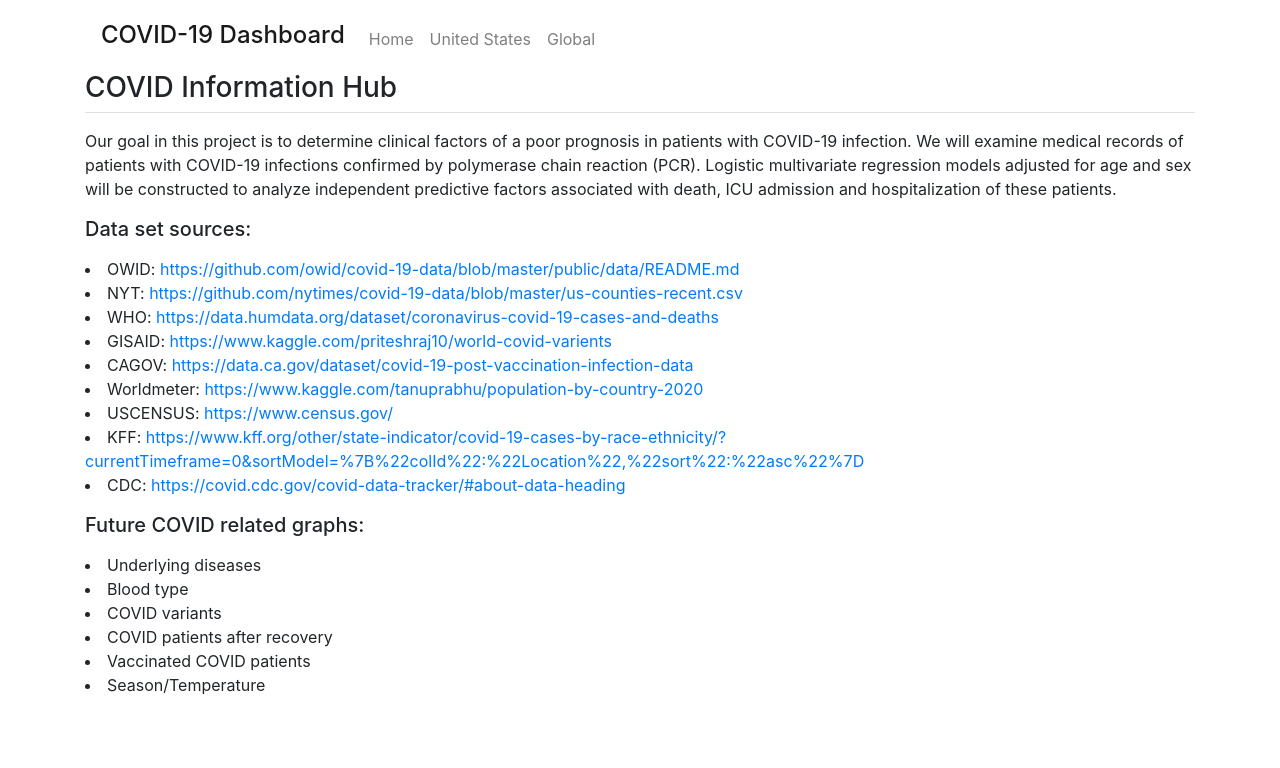
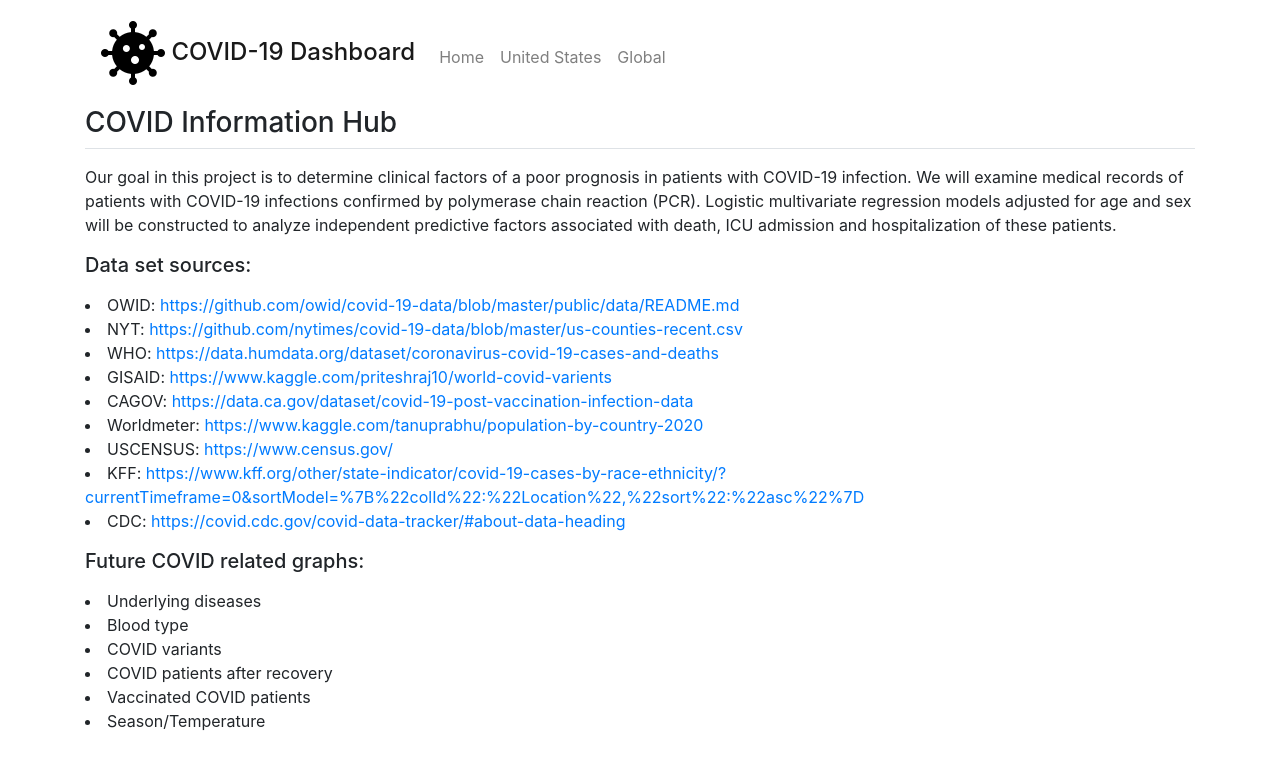
Before and after one commit to 168JonathanKan/COVID-19-Dashboard, a plain HTML site: page index.html in a window 1280 px wide. Drawn offline with nearby package versions, Linux system fonts and the light colour scheme.

Commit message:
Add files via upload

```diff
--- a/index.html
+++ b/index.html
@@ -18,7 +18,7 @@
 <body class="container">
     <h1 class="text-center d-none d-md-block"></h1>
     <nav class="navbar navbar-expand-md navbar-light">
-        <a class="navbar-brand" href="#"><h4>COVID-19 Dashboard</h4></a>
+        <a class="navbar-brand" href="#"><h4><img src="Images/virus.png"> COVID-19 Dashboard</h4></a>
 
         <button class="navbar-toggler" type="button" data-toggle="collapse"
             data-target="#navbarSupportedContent">
```
Also changed, not shown: Images/virus.png (added).
